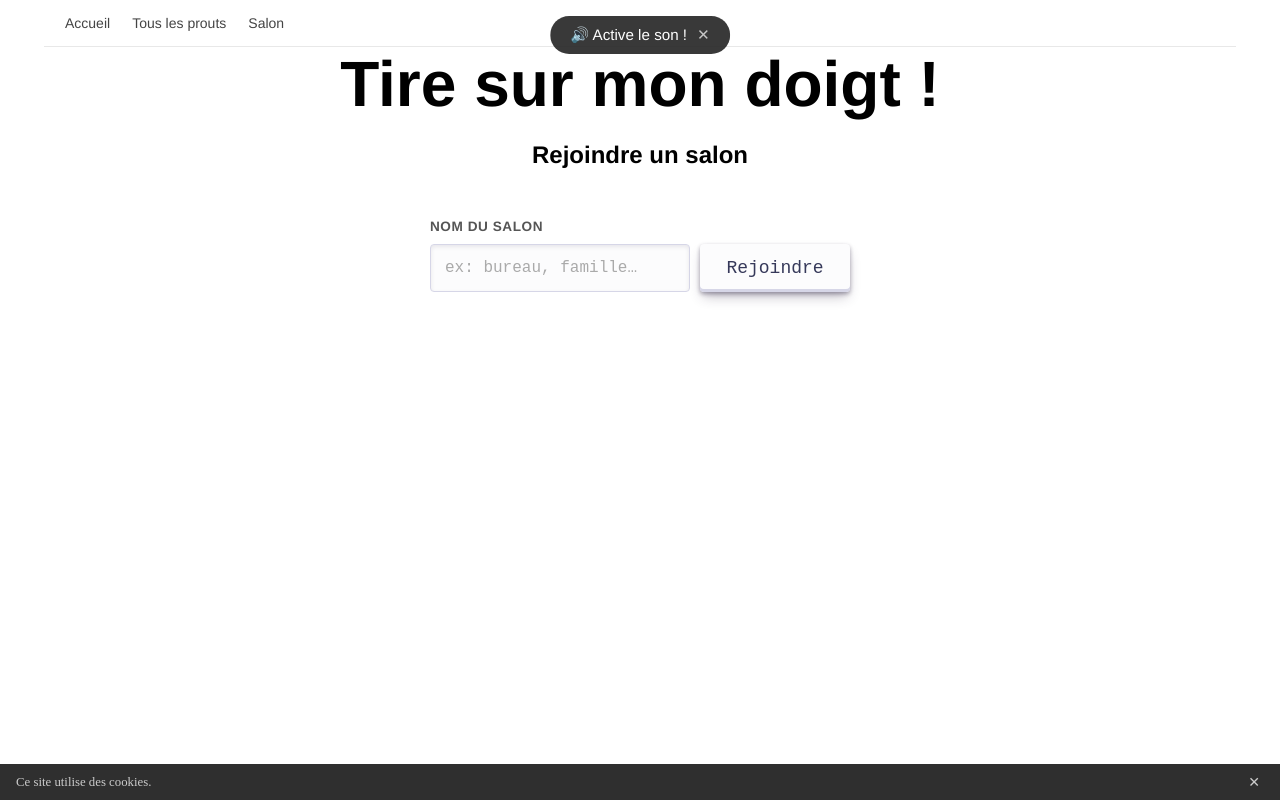
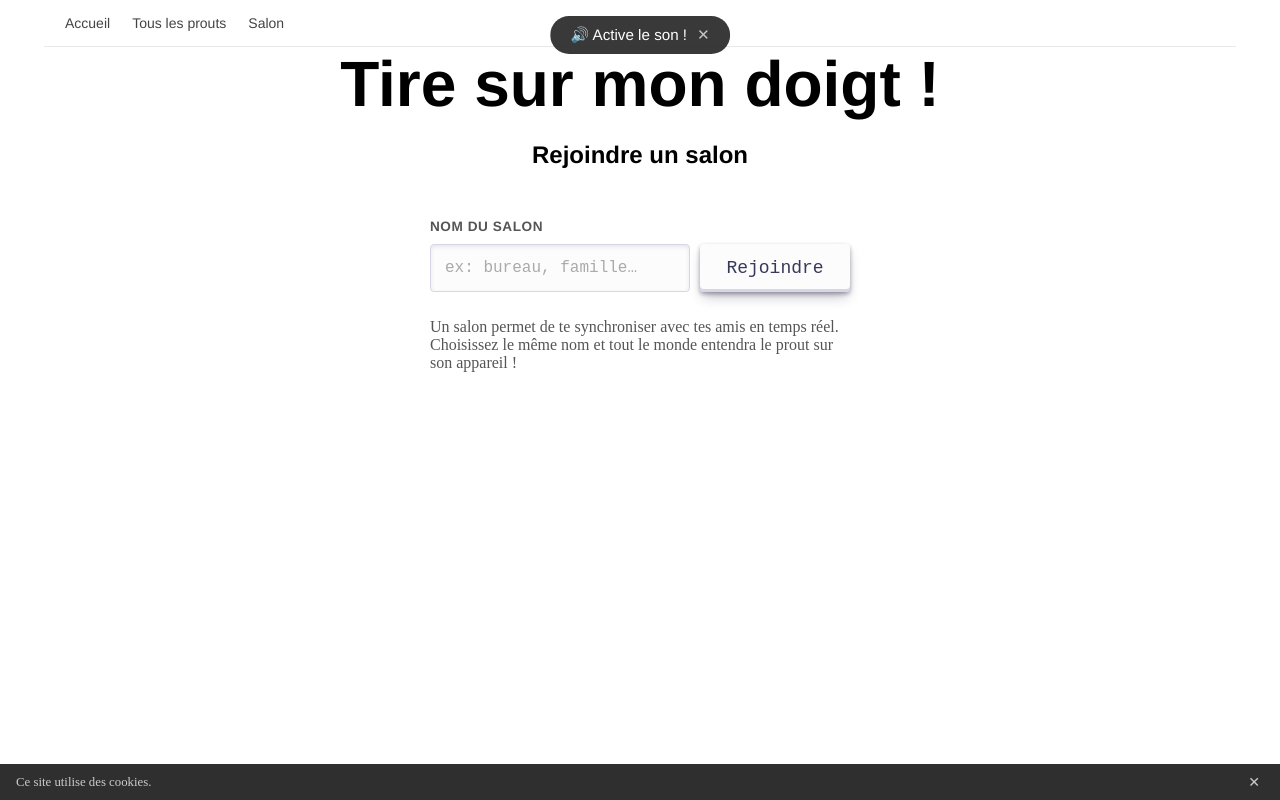
Before and after one commit to kevin-verschaeve/tire-sur-mon-doigt, a SvelteKit app: page /join in a window 1280 px wide. Built offline with nearby package versions, Linux system fonts and the light colour scheme.

Commit message:
Room help description

```diff
--- a/src/routes/[[lang]]/join/+page.svelte
+++ b/src/routes/[[lang]]/join/+page.svelte
@@ -4,12 +4,14 @@
     const t = {
         fr: {
             title: 'Rejoindre un salon',
+            description: 'Un salon permet de te synchroniser avec tes amis en temps réel. <br> Choisissez le même nom et tout le monde entendra le prout sur son appareil !',
             label: 'Nom du salon',
             placeholder: 'ex: bureau, famille…',
             submit: 'Rejoindre',
         },
         en: {
             title: 'Join a room',
+            description: 'A room lets you sync with your friends in real time. <br> Pick the same name and everyone will hear the toots on their own device!',
             label: 'Room name',
             placeholder: 'e.g. office, family…',
             submit: 'Join',
@@ -31,8 +33,10 @@
                 spellcheck="false"
                 required
             />
+
             <button type="submit" class="button-fart">{t.submit}</button>
         </div>
+        <p class="description">{@html t.description}</p>
     </form>
 </div>
 
@@ -43,6 +47,11 @@
     .content {
         padding: 0 20px;
     }
+
+    .description {
+        color: #555;
+    }
+
     .join-form {
         display: flex;
         flex-direction: column;
```
